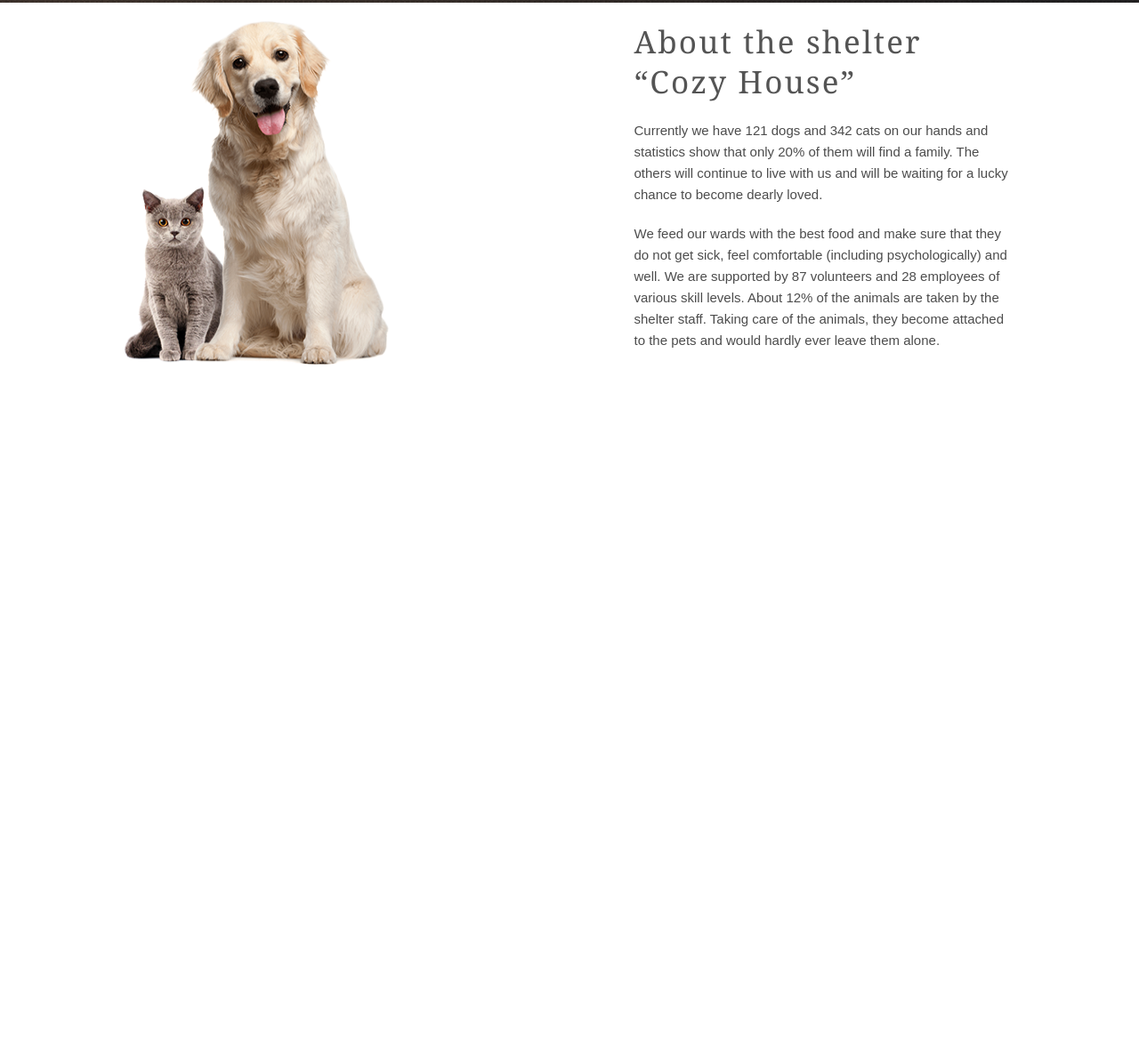
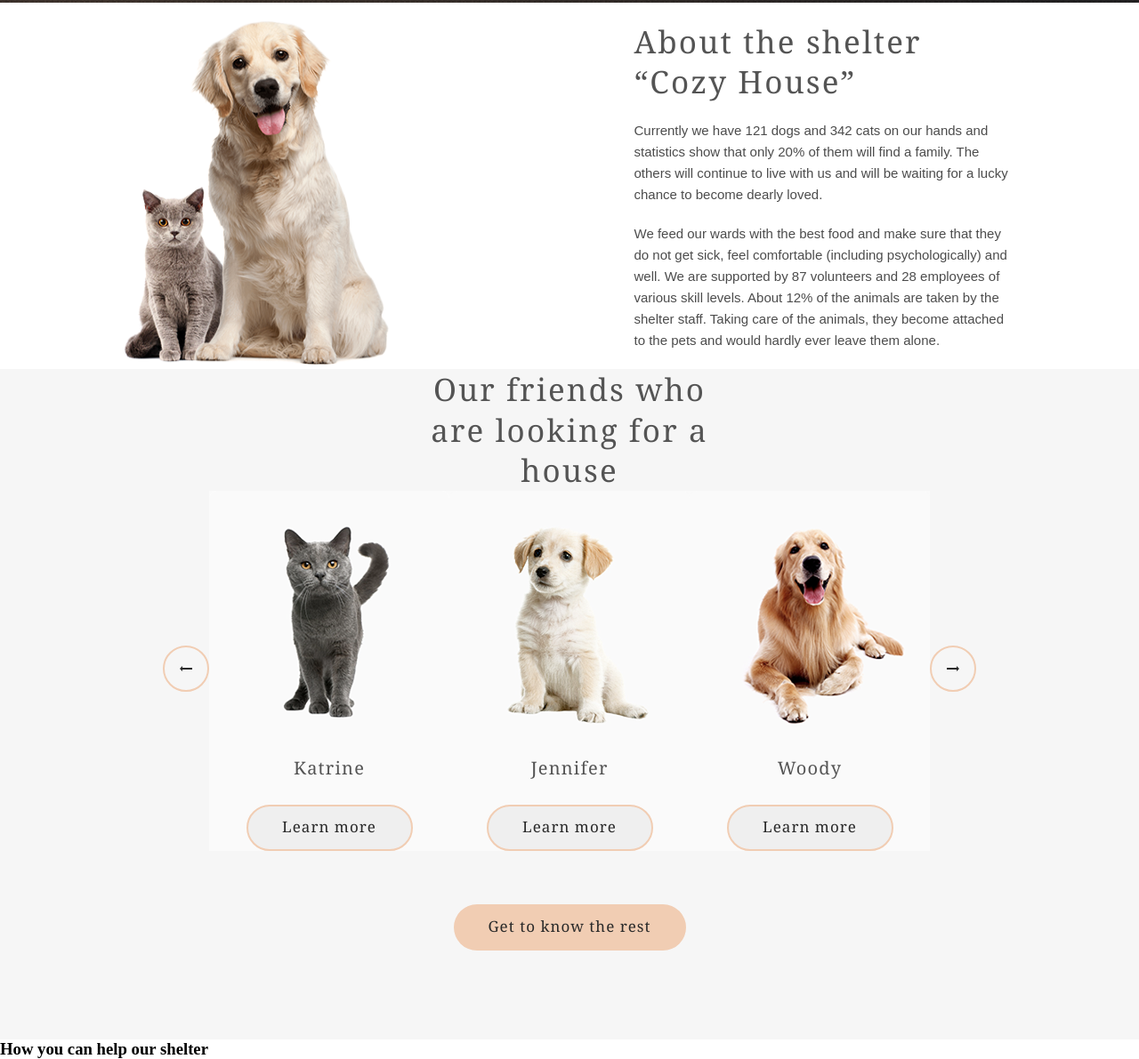
Before and after one commit to SManzh/RSSchool-projects, a plain HTML site: page shelter/pages/main/index.html in a window 1280 px wide. Shown: the part 779-1970 px from the top of the page at 89% size. Before the commit the page ends 1194 px from the top, so only its background shows below. Drawn offline with Linux system fonts and the light colour scheme.

Commit message:
feat: finish our friends block

```diff
--- a/shelter/pages/main/index.html
+++ b/shelter/pages/main/index.html
@@ -39,6 +39,7 @@
         </div>
       </div>
     </div>
+    <div class="wrapper-about">
       <div class="about">
         <div class="about__picture">
           <img src="../../assets/images/about-pets.png" alt="pets">
@@ -56,8 +57,37 @@
           </p>
         </div>
       </div>
-    <div class="our-friends"></div>
-    <div class="help"></div>
+    </div>
+    <div class="wrapper-our-friends">
+      <div class="our-friends">
+        <h3 class="our-friends__heading">Our friends who <br>are looking for a house</h3>
+        <div class="slider">
+          <div class="slider__left-btn"><img src="../../assets/icons/button_arrow.svg" alt="arrow"></div>
+          <div class="slider__cards">
+            <div class="slider__card">
+              <img class="slider__card__img" src="../../assets/images/pets-katrine.png" alt="pet">
+              <p class="slider__card__name">Katrine</p>
+              <button class="slider__card__btn">Learn more</button>
+            </div>
+            <div class="slider__card">
+              <img class="slider__card__img" src="../../assets/images/pets-jennifer.png" alt="pet">
+              <p class="slider__card__name">Jennifer</p>
+              <button class="slider__card__btn">Learn more</button>
+            </div>
+            <div class="slider__card">
+              <img class="slider__card__img" src="../../assets/images/pets-woody.png" alt="pet">
+              <p class="slider__card__name">Woody</p>
+              <button class="slider__card__btn">Learn more</button>
+            </div>
+          </div>
+          <div class="slider__right-btn"><img src="../../assets/icons/button_arrow.svg" alt="arrow"></div>
+        </div>
+        <button class="our-friends__btn">Get to know the rest</button>
+      </div>
+    </div>
+    <div class="help">
+      <h3 class="help__heading">How you can help our shelter</h3>
+    </div>
     <div class="in-addition"></div>
 
   </main>
--- a/shelter/pages/main/styles/style.css
+++ b/shelter/pages/main/styles/style.css
@@ -141,7 +141,6 @@ ul {
   align-items: center;
   max-width: 1280px;
   margin: 0 auto;
-  background-color: #FFFFFF;
 }
 
 .about__picture img {
@@ -185,3 +184,89 @@ ul {
 }
 
 /*-----Our friends-----*/
+.wrapper-our-friends {
+  background-color: #F6F6F6;
+}
+
+.our-friends {
+  display: flex;
+  flex-direction: column;
+  justify-content: center;
+  align-items: center;
+  max-width: 1280px;
+  margin: 0 auto;
+}
+
+.our-friends__heading {
+  font-family: Georgia, 'Times New Roman', Times, serif;
+  font-style: normal;
+  font-weight: 400;
+  font-size: 35px;
+  line-height: 130%;
+  letter-spacing: 0.06em;
+  color: #545454;
+  max-width: 400px;
+  text-align: center;
+}
+
+.slider {
+  display: flex;
+  align-items: center;
+}
+
+.slider__right-btn img {
+  transform: rotate(-180deg);
+}
+
+.slider__cards {
+  display: flex;
+}
+
+.slider__card {
+  display: flex;
+  flex-direction: column;
+  background-color: #FAFAFA;;
+}
+
+.slider__card__name {
+  font-family: Georgia, 'Times New Roman', Times, serif;
+  font-style: normal;
+  font-weight: 400;
+  font-size: 20px;
+  line-height: 23px;
+  letter-spacing: 0.06em;
+  color: #545454;
+  margin-top: 30px;
+  margin-bottom: 30px;
+}
+
+.slider__card__btn {
+  width: 187px;
+  height: 52px;
+  border: 2px solid #F1CDB3;
+  border-radius: 100px;
+  color: #292929;
+  font-family: 'Georgia';
+  font-style: normal;
+  font-weight: 400;
+  font-size: 17px;
+  line-height: 130%;
+  letter-spacing: 0.06em;
+}
+
+.our-friends__btn {
+  width: 261px;
+  height: 52px;
+  background: #F1CDB3;
+  border-radius: 100px;
+  border: none;
+  font-family: Georgia, 'Times New Roman', Times, serif;
+  font-style: normal;
+  font-weight: 400;
+  font-size: 17px;
+  line-height: 130%;
+  letter-spacing: 0.06em;
+  color: #292929;
+  margin-top: 60px;
+  margin-bottom: 100px;
+}
```
Also changed, not shown: shelter/assets/icons/Arrow-left.svg (added), shelter/assets/icons/Arrow-right.svg (added), shelter/assets/icons/button_arrow.svg (added), shelter/assets/images/pets-charly.png (added), shelter/assets/images/pets-freddie.png (added), shelter/assets/images/pets-jennifer.png (added), shelter/assets/images/pets-katrine.png (added), shelter/assets/images/pets-scarlet.png (added), shelter/assets/images/pets-sophia.png (added), shelter/assets/images/pets-timmy.png (added), shelter/assets/images/pets-woody.png (added). Lines whose indentation alone changed are shown as unchanged.
